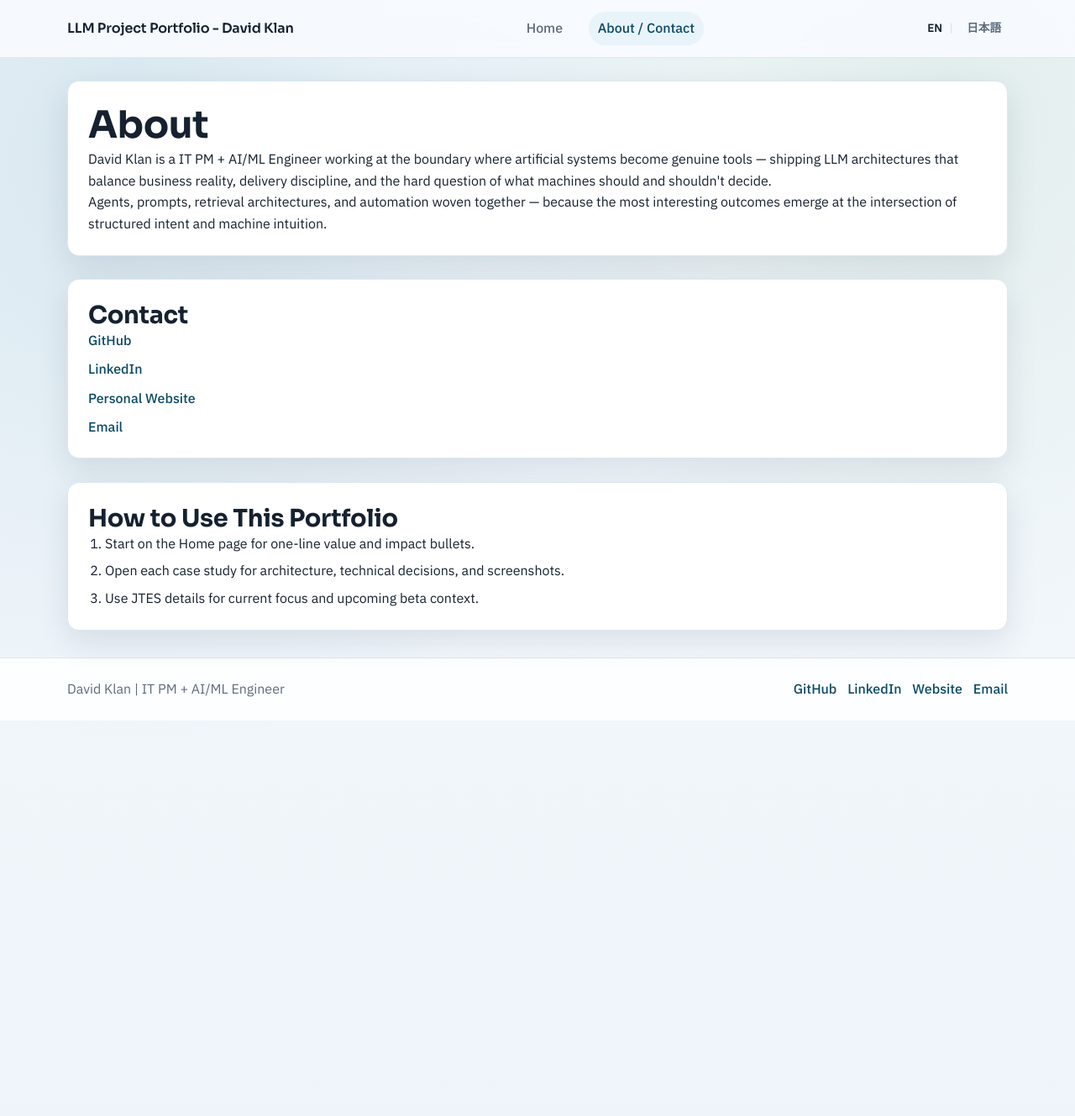
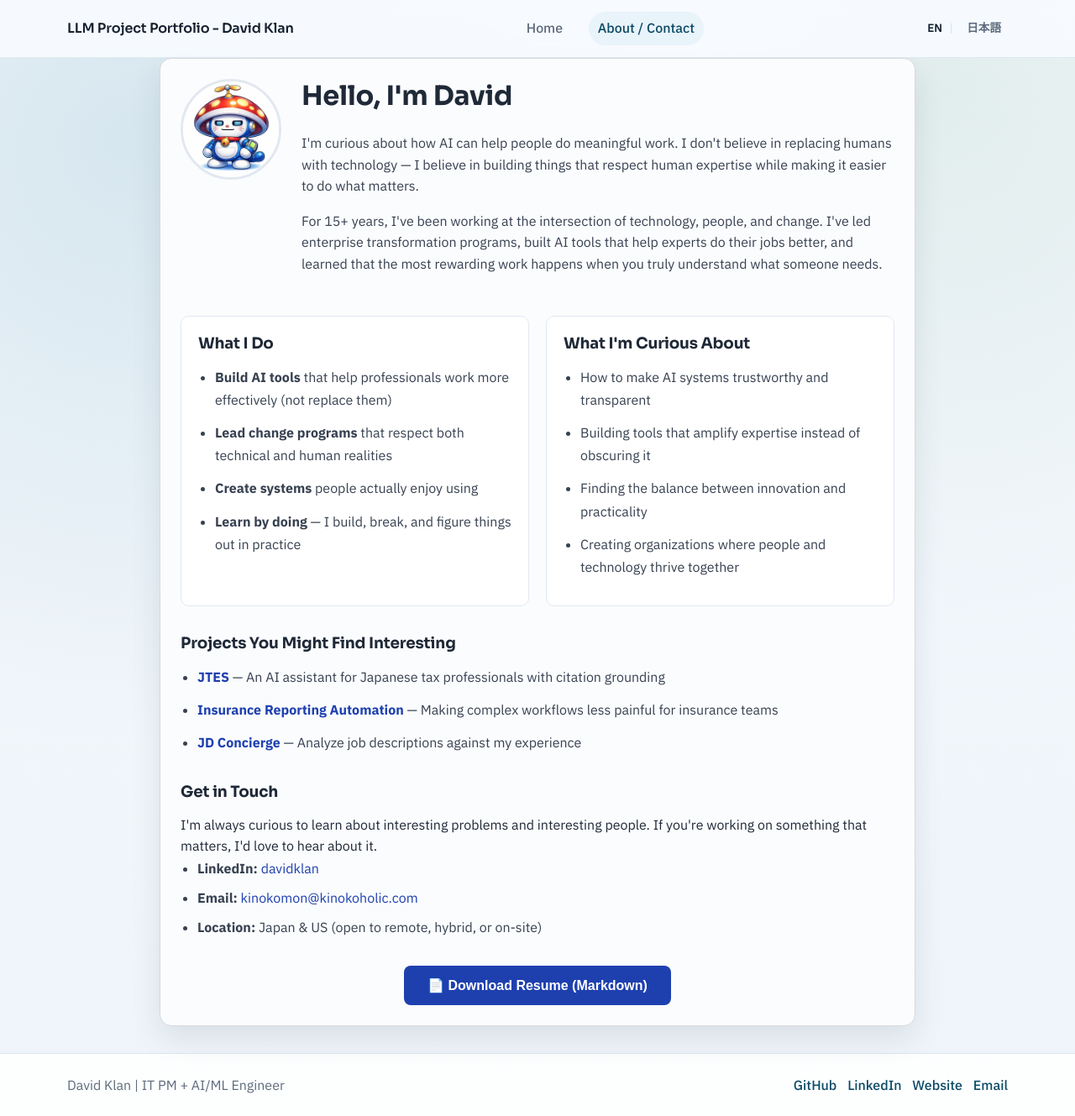
Before and after one commit to davidklan-png/Bio_HP, a Jekyll site: the page built from about.md, in a window 1280 px wide and 1329 px high. Shown: the whole window at 84% size. Built offline with Jekyll 4.4.1, drawn with Linux system fonts in a browser that asks for light colours.

Commit message:
Add resume download button and styling to /about page

```diff
--- a/about.md
+++ b/about.md
@@ -3,27 +3,65 @@ layout: default
 title: About / Contact
 permalink: /about/
 ---
-<section class="section-block fade-up">
-  <h1>About</h1>
-  <p>{{ site.data.site.owner_name }} is a {{ site.data.site.owner_role }} working at the boundary where artificial systems become genuine tools — shipping LLM architectures that balance business reality, delivery discipline, and the hard question of what machines should and shouldn't decide.</p>
-  <p>{{ site.data.site.about_short }}</p>
+<section class="section-block fade-up about-section" data-about-section="">
+  <div class="about-section__intro">
+    <div class="about-section__avatar">
+      <img src="{{ '/assets/images/Kinokomon_512x512.png' | relative_url }}" alt="David Klan" class="about-section__avatar-img" />
+    </div>
+    <div class="about-section__intro-text">
+      <h1 class="about-section__title">Hello, I'm David</h1>
+      <p>I'm curious about how AI can help people do meaningful work. I don't believe in replacing humans with technology — I believe in building things that respect human expertise while making it easier to do what matters.</p>
+      <p>For 15+ years, I've been working at the intersection of technology, people, and change. I've led enterprise transformation programs, built AI tools that help experts do their jobs better, and learned that the most rewarding work happens when you truly understand what someone needs.</p>
+    </div>
+  </div>
+
+  <div class="about-section__grid">
+    <div class="about-section__card">
+      <h3 class="about-section__card-title">What I Do</h3>
+      <ul class="about-section__list">
+        <li><strong>Build AI tools</strong> that help professionals work more effectively (not replace them)</li>
+        <li><strong>Lead change programs</strong> that respect both technical and human realities</li>
+        <li><strong>Create systems</strong> people actually enjoy using</li>
+        <li><strong>Learn by doing</strong> — I build, break, and figure things out in practice</li>
+      </ul>
+    </div>
+
+    <div class="about-section__card">
+      <h3 class="about-section__card-title">What I'm Curious About</h3>
+      <ul class="about-section__list">
+        <li>How to make AI systems trustworthy and transparent</li>
+        <li>Building tools that amplify expertise instead of obscuring it</li>
+        <li>Finding the balance between innovation and practicality</li>
+        <li>Creating organizations where people and technology thrive together</li>
+      </ul>
+    </div>
+  </div>
+
+  <div class="about-section__projects">
+    <h3 class="about-section__section-title">Projects You Might Find Interesting</h3>
+    <ul class="about-section__list">
+      <li><a href="https://kinokoholic.com/projects/japanese-tax-expert-system-jtes-specialized-rag-for-professionals/" class="about-section__link"><strong>JTES</strong></a> — An AI assistant for Japanese tax professionals with citation grounding</li>
+      <li><a href="https://kinokoholic.com/projects/enterprise-ai-enablement-in-insurance-reporting-incident-intelligence/" class="about-section__link"><strong>Insurance Reporting Automation</strong></a> — Making complex workflows less painful for insurance teams</li>
+      <li><a href="https://kinokoholic.com/" class="about-section__link"><strong>JD Concierge</strong></a> — Analyze job descriptions against my experience</li>
+    </ul>
+  </div>
+
+  <div class="about-section__contact">
+    <h3 class="about-section__section-title">Get in Touch</h3>
+    <p>I'm always curious to learn about interesting problems and interesting people. If you're working on something that matters, I'd love to hear about it.</p>
+    <ul class="about-section__list about-section__contact-list">
+      <li><strong>LinkedIn:</strong> <a href="https://linkedin.com/in/davidklan" class="about-section__link" target="_blank" rel="noreferrer">davidklan</a></li>
+      <li><strong>Email:</strong> <a href="mailto:kinokomon@kinokoholic.com" class="about-section__link">kinokomon@kinokoholic.com</a></li>
+      <li><strong>Location:</strong> Japan & US (open to remote, hybrid, or on-site)</li>
+    </ul>
+  </div>
+
+  <div class="about-section__download">
+    <button type="button" class="about-section__button" data-about-download="">
+      📄 Download Resume (Markdown)
+    </button>
+  </div>
 </section>
 
-<section class="section-block fade-up delay-1">
-  <h2>Contact</h2>
-  <ul class="link-list">
-    <li><a href="{{ site.data.site.contacts.github }}" target="_blank" rel="noreferrer">GitHub</a></li>
-    <li><a href="{{ site.data.site.contacts.linkedin }}" target="_blank" rel="noreferrer">LinkedIn</a></li>
-    <li><a href="{{ site.data.site.contacts.website }}" target="_blank" rel="noreferrer">Personal Website</a></li>
-    <li><a href="mailto:{{ site.data.site.contacts.email }}">Email</a></li>
-  </ul>
-</section>
-
-<section class="section-block fade-up delay-2">
-  <h2>How to Use This Portfolio</h2>
-  <ol class="number-list">
-    <li>Start on the Home page for one-line value and impact bullets.</li>
-    <li>Open each case study for architecture, technical decisions, and screenshots.</li>
-    <li>Use JTES details for current focus and upcoming beta context.</li>
-  </ol>
-</section>
+<link rel="stylesheet" href="{{ '/assets/css/about.css' | relative_url }}" />
+<script src="{{ '/assets/js/about.js' | relative_url }}" defer=""></script>
--- /dev/null
+++ b/assets/css/about.css
@@ -0,0 +1,147 @@
+.about-section {
+  border: 1px solid #d6d9de;
+  border-radius: 14px;
+  padding: 1.5rem;
+  background: #fbfcfe;
+  color: #1f2937;
+  max-width: 900px;
+  margin: 0 auto;
+}
+
+.about-section__title {
+  margin: 0 0 1.5rem;
+  font-size: 2rem;
+  color: #1f2937;
+}
+
+.about-section__intro {
+  display: grid;
+  grid-template-columns: 1fr;
+  gap: 1.5rem;
+  margin-bottom: 2rem;
+}
+
+@media (min-width: 768px) {
+  .about-section__intro {
+    grid-template-columns: auto 1fr;
+  }
+}
+
+.about-section__avatar {
+  width: 120px;
+  height: 120px;
+  margin: 0 auto;
+}
+
+@media (min-width: 768px) {
+  .about-section__avatar {
+    margin: 0;
+  }
+}
+
+.about-section__avatar-img {
+  width: 100%;
+  height: 100%;
+  border-radius: 50%;
+  object-fit: cover;
+  border: 3px solid #e2e8f0;
+}
+
+.about-section__intro-text p {
+  margin: 0 0 1rem;
+  line-height: 1.6;
+  color: #374151;
+}
+
+.about-section__subtitle {
+  margin: 0 0 1rem;
+  font-size: 1.5rem;
+  color: #1f2937;
+}
+
+.about-section__grid {
+  display: grid;
+  grid-template-columns: 1fr;
+  gap: 1.25rem;
+  margin-bottom: 2rem;
+}
+
+@media (min-width: 768px) {
+  .about-section__grid {
+    grid-template-columns: 1fr 1fr;
+  }
+}
+
+.about-section__card {
+  border: 1px solid #e2e8f0;
+  border-radius: 10px;
+  padding: 1.25rem;
+  background: #ffffff;
+}
+
+.about-section__card-title {
+  margin: 0 0 1rem;
+  font-size: 1.15rem;
+  color: #1f2937;
+}
+
+.about-section__list {
+  margin: 0;
+  padding-left: 1.25rem;
+  line-height: 1.7;
+  color: #374151;
+}
+
+.about-section__list li {
+  margin-bottom: 0.75rem;
+}
+
+.about-section__projects,
+.about-section__contact {
+  margin-bottom: 2rem;
+}
+
+.about-section__section-title {
+  margin: 0 0 1rem;
+  font-size: 1.15rem;
+  color: #1f2937;
+}
+
+.about-section__link {
+  color: #1e40af;
+  text-decoration: none;
+}
+
+.about-section__link:hover {
+  text-decoration: underline;
+}
+
+.about-section__contact-list li {
+  margin-bottom: 0.5rem;
+}
+
+.about-section__download {
+  display: flex;
+  justify-content: center;
+  margin-top: 2rem;
+}
+
+.about-section__button {
+  border: none;
+  border-radius: 8px;
+  background: #1e40af;
+  color: #ffffff;
+  padding: 0.875rem 1.75rem;
+  font-size: 1rem;
+  font-weight: 600;
+  cursor: pointer;
+  transition: background 0.2s ease;
+}
+
+.about-section__button:hover {
+  background: #1e3a8a;
+}
+
+.about-section__button:active {
+  background: #1e3a8a;
+}
--- /dev/null
+++ b/assets/js/about.js
@@ -0,0 +1,20 @@
+(function() {
+  'use strict';
+
+  const downloadButton = document.querySelector('[data-about-download]');
+
+  if (!downloadButton) {
+    console.warn('About download button not found');
+    return;
+  }
+
+  downloadButton.addEventListener('click', function() {
+    const resumeUrl = '/assets/david-klan-resume.md';
+    const link = document.createElement('a');
+    link.href = resumeUrl;
+    link.download = 'david-klan-resume.md';
+    document.body.appendChild(link);
+    link.click();
+    document.body.removeChild(link);
+  });
+})();
```
Also changed, not shown: assets/david-klan-resume.md (added, +139 -0 lines), site/tests/about.test.js (+43 -210 lines).
